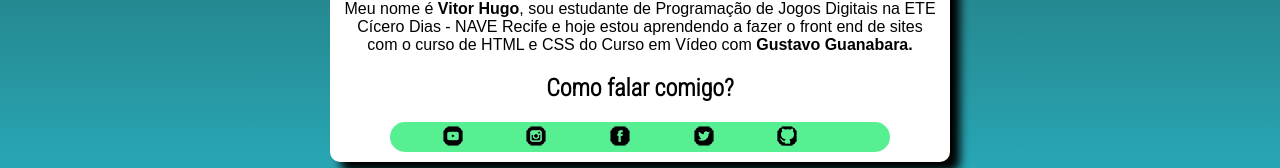
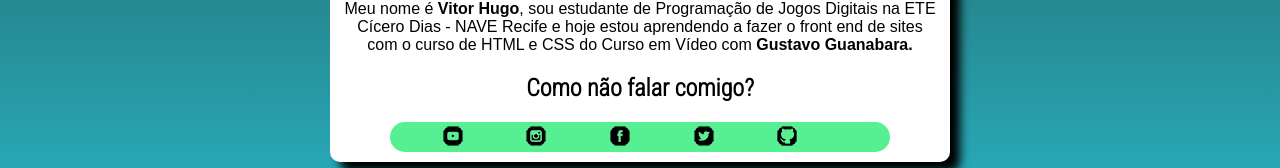
Before and after one commit to swinameht/teste-de-git, a plain HTML site: page index.html in a window 1280 px wide. Shown: the part 321-489 px from the top of the page. Drawn offline with Linux system fonts and the light colour scheme.

Commit message:
Update index.html

```diff
--- a/index.html
+++ b/index.html
@@ -19,7 +19,7 @@
         <img src="midias/token_1.png" alt="hugo" class="hugotoken">
         <p class="texto">Meu nome é <strong>Vitor Hugo</strong>, sou estudante de Programação de Jogos Digitais na ETE Cícero Dias - NAVE Recife e hoje estou aprendendo a fazer o front end de sites com o curso de <span title="HyperText Markup Language">HTML</span> e <span title="Cascading Style Sheet">CSS</span> do Curso em Vídeo com <strong>Gustavo Guanabara.</strong></p>
     <div class="contatos">
-        <h2 class="clearboth">Como falar comigo?</h2>
+        <h2 class="clearboth">Como não falar comigo?</h2>
         <!--<ul>
             <li>
                 <img src="midias/icone-youtube.png" alt="youtube">
```
